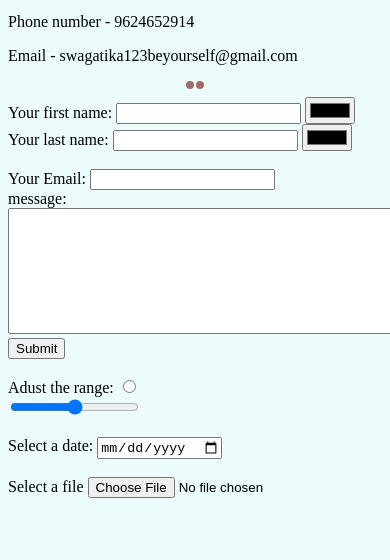
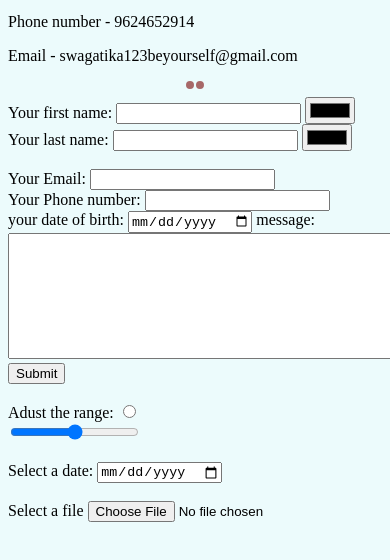
Before and after one commit to goutamkota/html-site, a plain HTML site: page contact.html in a window 390 px wide. Shown: the part 80-640 px from the top of the page. Drawn offline with Linux system fonts and the light colour scheme.

Commit message:
added label
I added label for phone number and date of birth

```diff
--- a/contact.html
+++ b/contact.html
@@ -25,6 +25,10 @@
     <br />
     <label> Your Email: </label>
     <input type="email" name="email" value=""><br />
+    <label> Your Phone number: </label>
+    <input type="tel" id ="phone" name="phone" pattern ="[0-9]"><br />
+    <label>your date of birth: </label>
+    <input type="date" id="birthday" name="birthday">
     <label>message:</label><br />
     <textarea name="message" rows="8" cols="80"></textarea>
     <input type="submit" name="">
```
